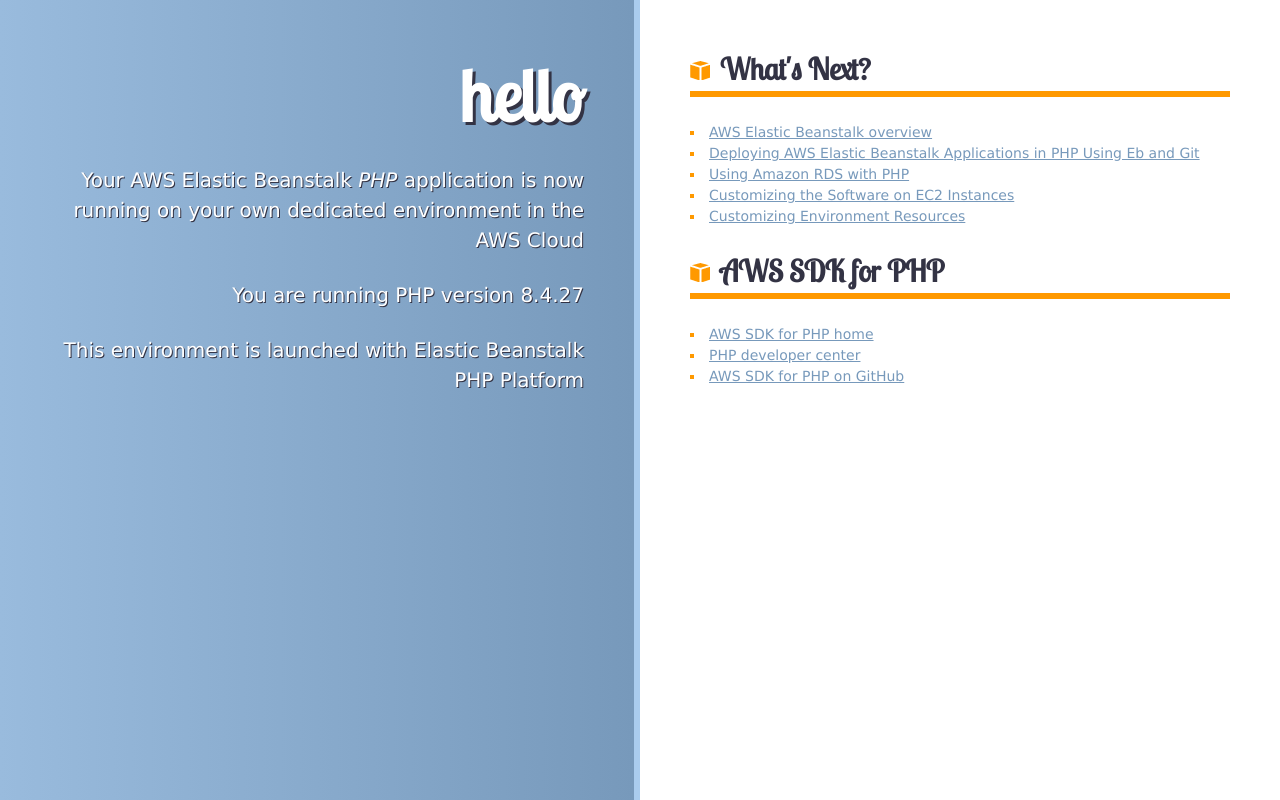
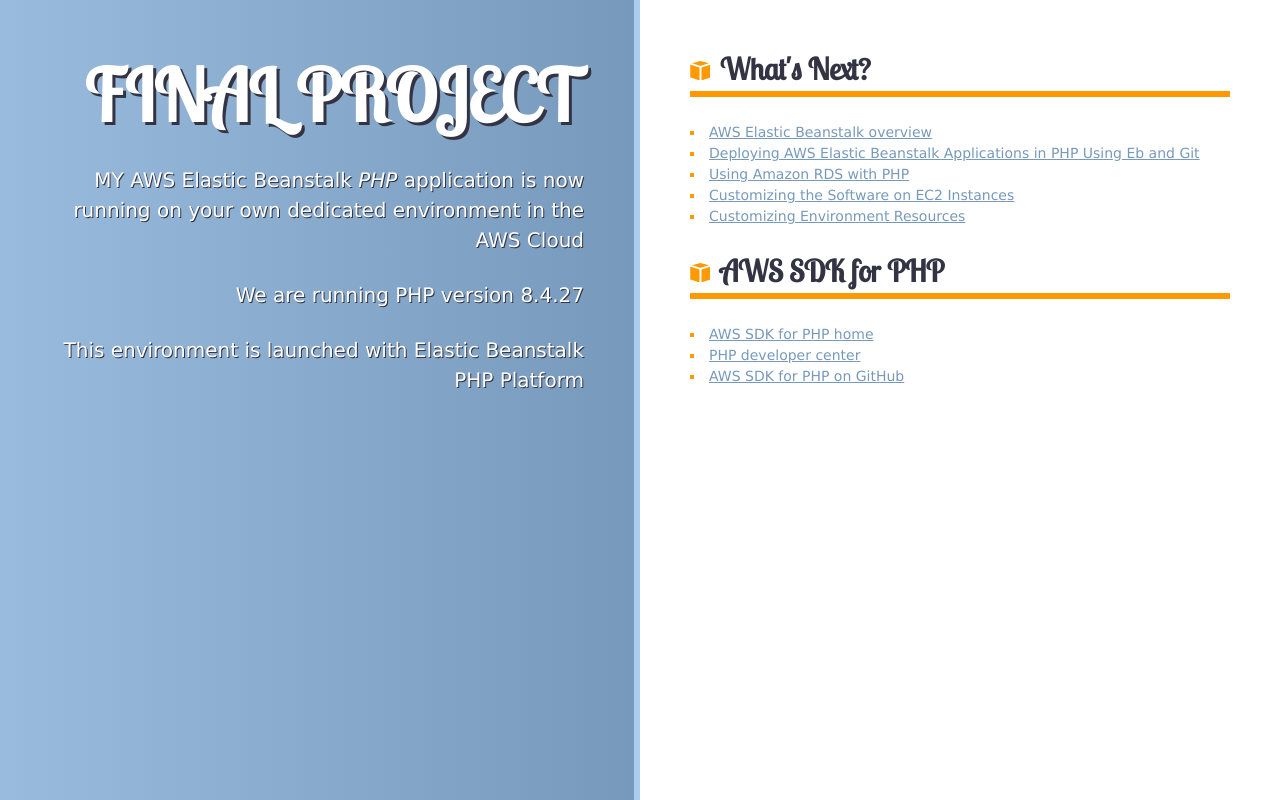
Before and after one commit to markostas/jenkins-app, a PHP site: page / in a window 1280 px wide. Run offline with PHP 8.4, Linux system fonts and the light colour scheme.

Commit message:
new version

```diff
--- a/index.php
+++ b/index.php
@@ -23,9 +23,9 @@ else
 </head>
 <body>
     <section class="congratulations">
-        <h1>hello</h1>
-        <p>Your AWS Elastic Beanstalk <em>PHP</em> application is now running on your own dedicated environment in the AWS&nbsp;Cloud</p>
-        <p>You are running PHP version <?= phpversion() ?></p>
+        <h1>FINAL PROJECT</h1>
+        <p>MY AWS Elastic Beanstalk <em>PHP</em> application is now running on your own dedicated environment in the AWS&nbsp;Cloud</p>
+        <p>We are running PHP version <?= phpversion() ?></p>
         <p>This environment is launched with Elastic Beanstalk PHP Platform</p>
     </section>
 
--- a/styles.css
+++ b/styles.css
@@ -1,10 +1,10 @@
 body {
     margin: 0;
     padding: 0;
-    background-color: #fff;
+    background-color: black;
     font-family: "Lucida Grande", "Helvetica Neue", Roboto, "Droid Sans", Prelude, Helvetica, Arial, sans-serif;
     font-size: 100%;
-    color: #334;
+    color: white;
 }
 @media only screen and (max-width: 768px) {
     body {
```
